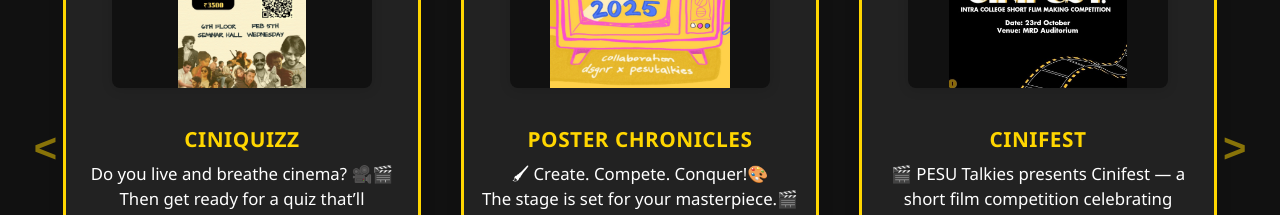
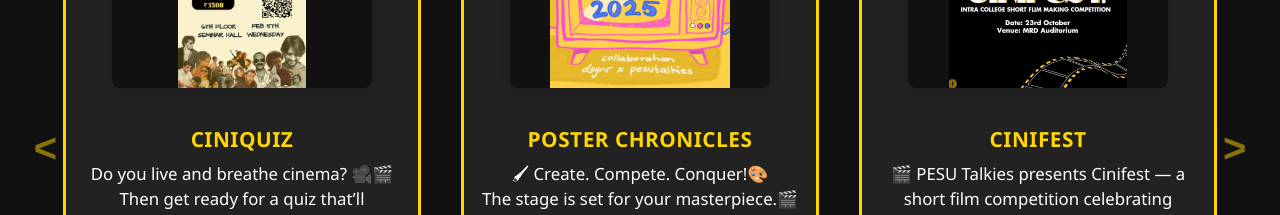
Before and after one commit to Mayur-Shashidhar/PESU-Talkies-Website, a React (Create React App) app in the folder frontend/: page / in a window 1280 px wide. Shown: the part 1220-1435 px from the top of the page. Built offline with nearby package versions, Linux system fonts and the light colour scheme.

Commit message:
Update Overview.js

```diff
--- a/frontend/src/Overview.js
+++ b/frontend/src/Overview.js
@@ -192,7 +192,7 @@ const Overview = () => {
             <div className="event-placard">
               <img src={process.env.PUBLIC_URL + '/events/CINIQUIZZ.jpg'} alt="CINIQUIZZ" className="event-poster" style={{objectFit:'contain',background:'#111'}} />
               <div className="event-summary">
-                <h3>CINIQUIZZ</h3>
+                <h3>CINIQUIZ</h3>
                 <p>Do you live and breathe cinema? 🎥🎬 Then get ready for a quiz that’ll challenge your movie expertise!</p>
               </div>
             </div>
```
